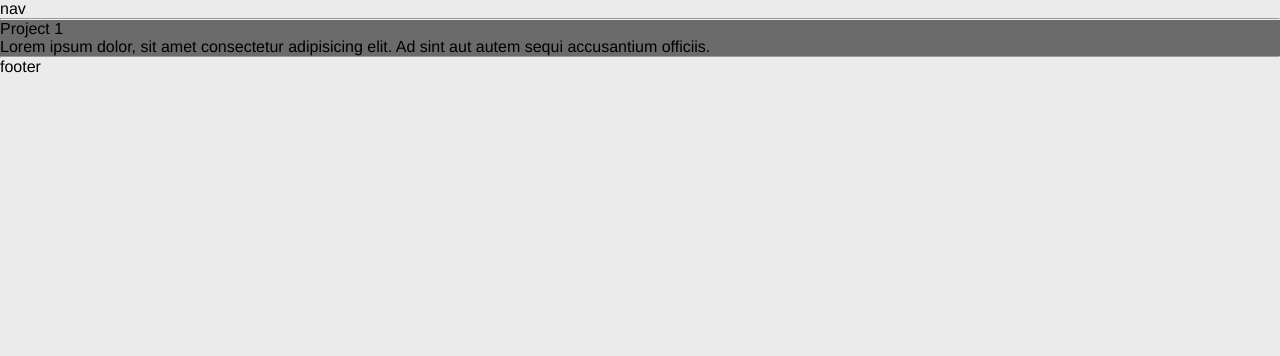
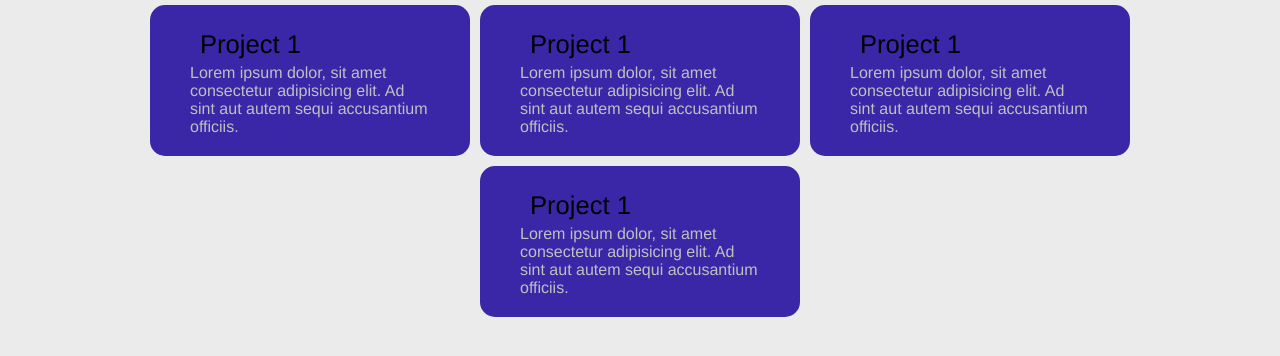
Before and after one commit to Sanvinganza/myTodo, a React (Create React App) app: page / in a window 1280 px wide. Shown: the top 356 px of the page. Built offline with nearby package versions, Linux system fonts and the light colour scheme.

Commit message:
added base project page structure and styles

```diff
--- a/public/index.html
+++ b/public/index.html
@@ -1,4 +1,4 @@
-<!DOCTYPE html>
+<!doctype html>
 <html lang="en">
   <head>
     <meta charset="utf-8" />
@@ -9,35 +9,10 @@
       name="description"
       content="Web site created using create-react-app"
     />
-    <link rel="apple-touch-icon" href="%PUBLIC_URL%/logo192.png" />
-    <!--
-      manifest.json provides metadata used when your web app is installed on a
-      user's mobile device or desktop. See https://developers.google.com/web/fundamentals/web-app-manifest/
-    -->
-    <link rel="manifest" href="%PUBLIC_URL%/manifest.json" />
-    <!--
-      Notice the use of %PUBLIC_URL% in the tags above.
-      It will be replaced with the URL of the `public` folder during the build.
-      Only files inside the `public` folder can be referenced from the HTML.
-
-      Unlike "/favicon.ico" or "favicon.ico", "%PUBLIC_URL%/favicon.ico" will
-      work correctly both with client-side routing and a non-root public URL.
-      Learn how to configure a non-root public URL by running `npm run build`.
-    -->
     <title>React App</title>
   </head>
   <body>
     <noscript>You need to enable JavaScript to run this app.</noscript>
     <div id="root"></div>
-    <!--
-      This HTML file is a template.
-      If you open it directly in the browser, you will see an empty page.
-
-      You can add webfonts, meta tags, or analytics to this file.
-      The build step will place the bundled scripts into the <body> tag.
-
-      To begin the development, run `npm start` or `yarn start`.
-      To create a production bundle, use `npm run build` or `yarn build`.
-    -->
   </body>
 </html>
--- a/src/_variables.scss
+++ b/src/_variables.scss
@@ -1,3 +1,4 @@
-$blue: #cf611c;
+$blue: #3a27a7;
 $white: #ebebeb;
-$grey: #6b6b6b;
+$grey: #5c5c5c;
+$grey-light: #c0c0c0;
--- a/src/components/Project/Project.tsx
+++ b/src/components/Project/Project.tsx
@@ -1,15 +1,18 @@
 import "./style.scss"
-export interface IProjectProps {}
 
-export function Project(props: IProjectProps) {
+export interface IProject {
+  id: number
+  title: string
+  about: string
+}
+
+export function Project() {
   return (
-    <div className="container">
-      <div className="container-inner">
-        <div className="title">Project 1</div>
-        <div className="about">
-          Lorem ipsum dolor, sit amet consectetur adipisicing elit. Ad sint aut
-          autem sequi accusantium officiis.
-        </div>
+    <div className="project-container">
+      <div className="title">Project 1</div>
+      <div className="about">
+        Lorem ipsum dolor, sit amet consectetur adipisicing elit. Ad sint aut
+        autem sequi accusantium officiis.
       </div>
     </div>
   )
--- a/src/components/Project/style.scss
+++ b/src/components/Project/style.scss
@@ -0,0 +1,20 @@
+@use "../../variables";
+
+.project-container {
+  display: flex;
+  max-width: 240px;
+  border-radius: 15px;
+  margin: 5px;
+  background-color: variables.$blue;
+  padding: 20px 40px;
+  justify-content: center;
+  flex-direction: column;
+  .title {
+    padding: 5px 10px;
+    font-size: 1.6em;
+  }
+  .about {
+    color: variables.$grey-light;
+    font-weight: 100;
+  }
+}
--- a/src/global.scss
+++ b/src/global.scss
@@ -1,11 +1,15 @@
 @use "./variables";
 
-* {
-  margin: 0;
-  padding: 0;
-}
-
 :root {
+  width: 100%;
+  display: flex;
+  justify-content: center;
   background: variables.$white;
   font-family: "Franklin Gothic Medium", "Arial Narrow", Arial, sans-serif;
 }
+
+body {
+  width: 100%;
+  padding: 0;
+  margin: 0;
+}
--- a/src/pages/Layout/Layout.tsx
+++ b/src/pages/Layout/Layout.tsx
@@ -3,13 +3,7 @@ import { Outlet } from "react-router-dom"
 export function Layout() {
   return (
     <>
-      <header>
-        <nav>nav</nav>
-      </header>
-      <hr />
       <Outlet />
-      <hr />
-      <footer>footer</footer>
     </>
   )
 }
--- a/src/pages/Projects/Projects.tsx
+++ b/src/pages/Projects/Projects.tsx
@@ -1,14 +1,16 @@
-import { Project } from "../../components/Project/Project"
+import { IProject, Project } from "../../components/Project/Project"
 import "./style.scss"
 
-export interface IProjectsProps {}
+export interface IProjectsProps {
+  projects: IProject[]
+}
 
-export function Projects(props: IProjectsProps) {
+export function Projects() {
   return (
     <div className="container">
-      <div className="container-inner">
+      {["title 1", "title 2", "title 3", "title 4"].map(project => (
         <Project />
-      </div>
+      ))}
     </div>
   )
 }
--- a/src/pages/Projects/style.scss
+++ b/src/pages/Projects/style.scss
@@ -1,6 +1,9 @@
 @use "../../variables";
 
 .container {
+  display: flex;
   max-width: 1280px;
-  background: variables.$grey;
+  width: 100%;
+  flex-wrap: wrap;
+  justify-content: center;
 }
```
Also changed, not shown: src/components/Comment/Comment.tsx (added, +14 -0 lines), public/manifest.json (deleted).
